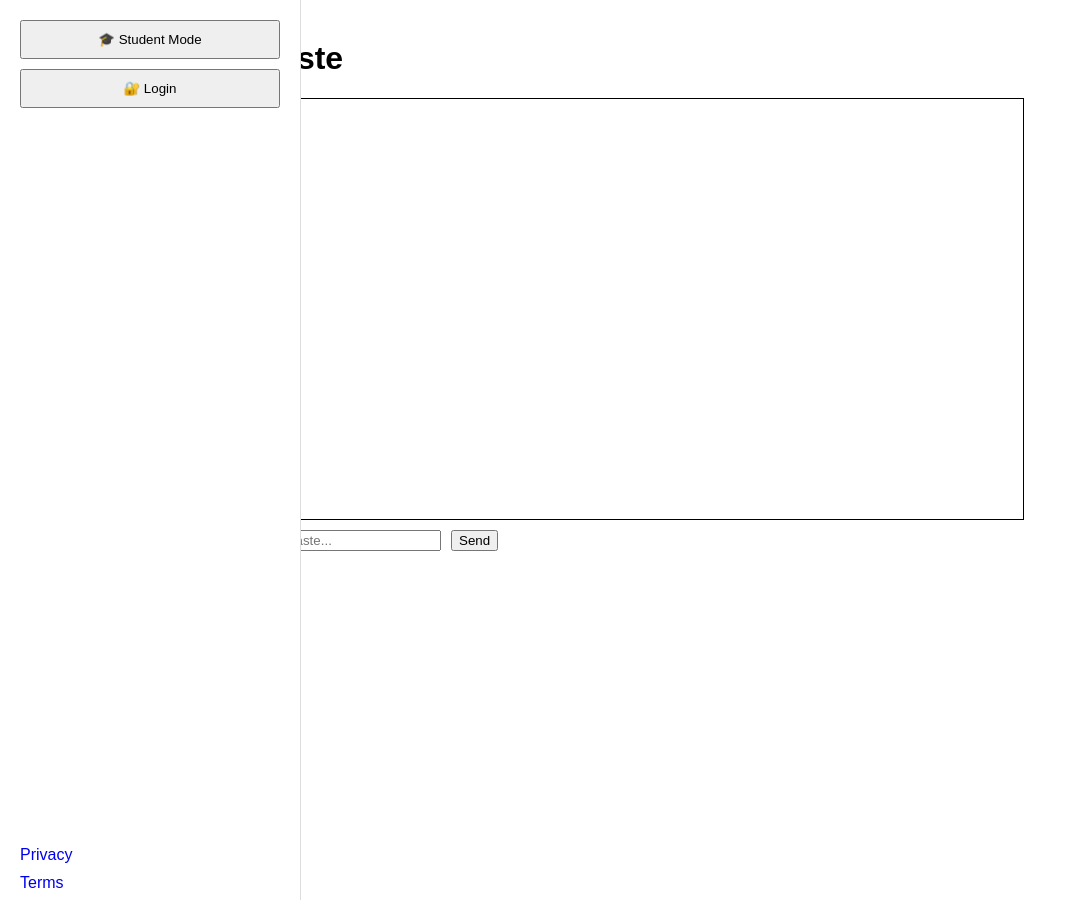
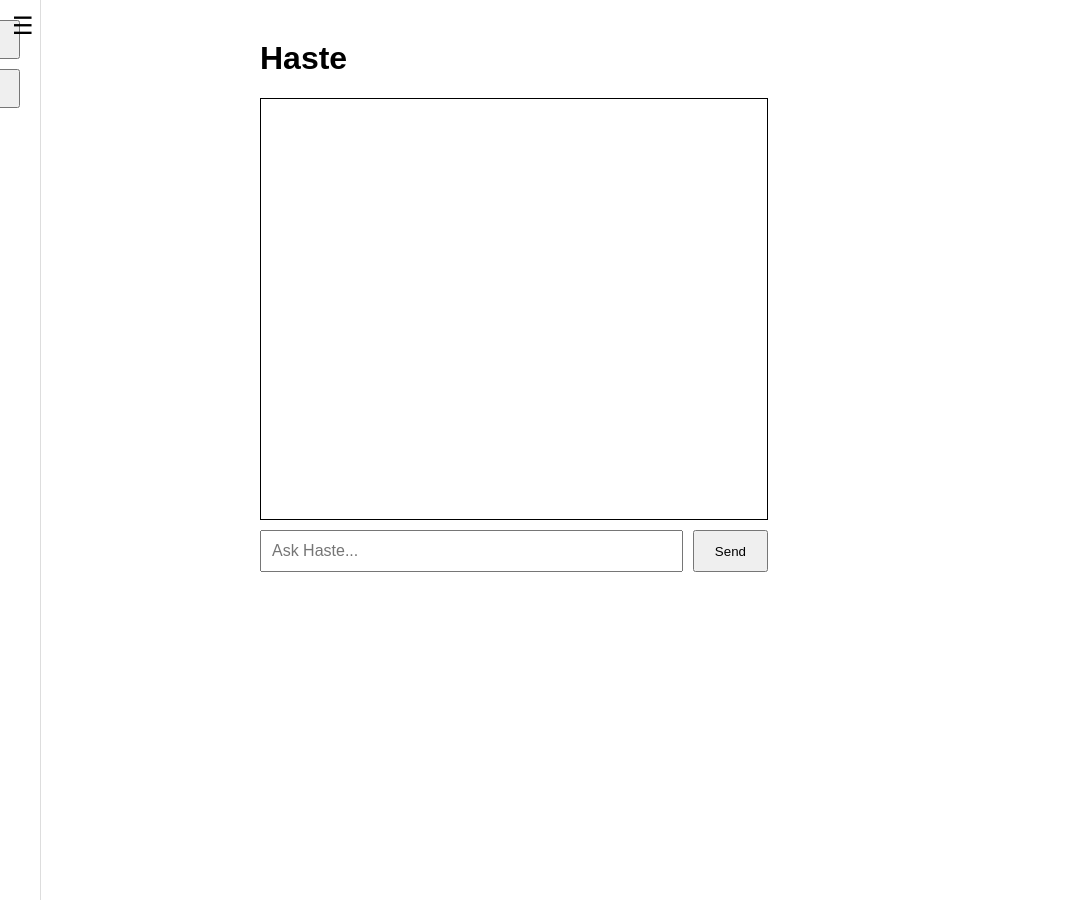
Before and after one commit to harshite737-crypto/haste, a Flask app: page / in a window 1280 px wide. Shown: the whole page, without its empty margins (0-1087 px from the left). Run offline with Flask 3, Linux system fonts and the light colour scheme.

Commit message:
Refactor CSS for menu and layout adjustments

```diff
--- a/static/style.css
+++ b/static/style.css
@@ -3,7 +3,9 @@ body {
     font-family: Arial, sans-serif;
 }
 
-/* MENU BUTTON */
+/* =========================
+   MENU BUTTON
+========================= */
 #menu-btn {
     position: fixed;
     top: 12px;
@@ -13,14 +15,16 @@ body {
     z-index: 1001;
 }
 
-/* SIDE MENU */
+/* =========================
+   SIDE MENU
+========================= */
 #side-menu {
     position: fixed;
     top: 0;
     left: -260px;
     width: 260px;
     height: 100%;
-    background: #fff;
+    background: #ffffff;
     border-right: 1px solid #ddd;
     padding: 20px;
     transition: 0.3s;
@@ -31,21 +35,11 @@ body {
     left: 0;
 }
 
-/* DESKTOP: MENU ALWAYS OPEN */
-@media (min-width: 769px) {
-    #side-menu {
-        left: 0;
-    }
-
-    #menu-btn {
-        display: none;
-    }
-}
-
 #side-menu button {
     width: 100%;
     padding: 10px;
     margin-bottom: 10px;
+    cursor: pointer;
 }
 
 .menu-footer {
@@ -57,14 +51,21 @@ body {
     display: block;
     margin-top: 10px;
     text-decoration: none;
+    color: #000;
 }
 
-/* APP */
+/* =========================
+   APP (DESKTOP FIX)
+========================= */
 #app {
-    width: 60%;
+    width: calc(60% - 260px);   /* ⬅️ ACCOUNT FOR MENU */
     margin: 40px auto;
+    margin-left: 260px;        /* ⬅️ PUSH CONTENT RIGHT */
 }
 
+/* =========================
+   CHAT AREA
+========================= */
 #chat {
     height: 400px;
     border: 1px solid #000;
@@ -74,28 +75,61 @@ body {
 
 .user {
     font-weight: bold;
+    margin-top: 10px;
 }
 
 .haste {
     margin-left: 10px;
+    margin-bottom: 10px;
 }
 
+/* =========================
+   INPUT AREA
+========================= */
 #input-area {
     display: flex;
     gap: 10px;
     margin-top: 10px;
 }
 
-/* MOBILE */
+#user-input {
+    flex: 1;
+    padding: 10px;
+    font-size: 16px;
+}
+
+button {
+    padding: 10px 20px;
+}
+
+/* =========================
+   MOBILE OVERRIDES
+========================= */
 @media (max-width: 768px) {
+
+    /* Menu hidden by default on mobile */
+    #side-menu {
+        left: -260px;
+    }
+
+    #side-menu.open {
+        left: 0;
+    }
+
+    #menu-btn {
+        display: block;
+    }
+
+    /* App should NOT be shifted on mobile */
     #app {
         width: 100%;
         margin: 0;
         padding-top: 50px;
+        margin-left: 0;
     }
 
     #chat {
         height: calc(100vh - 160px);
-        padding-bottom: 120px;
+        padding-bottom: 120px; /* prevent overlap with input */
     }
 }
```
